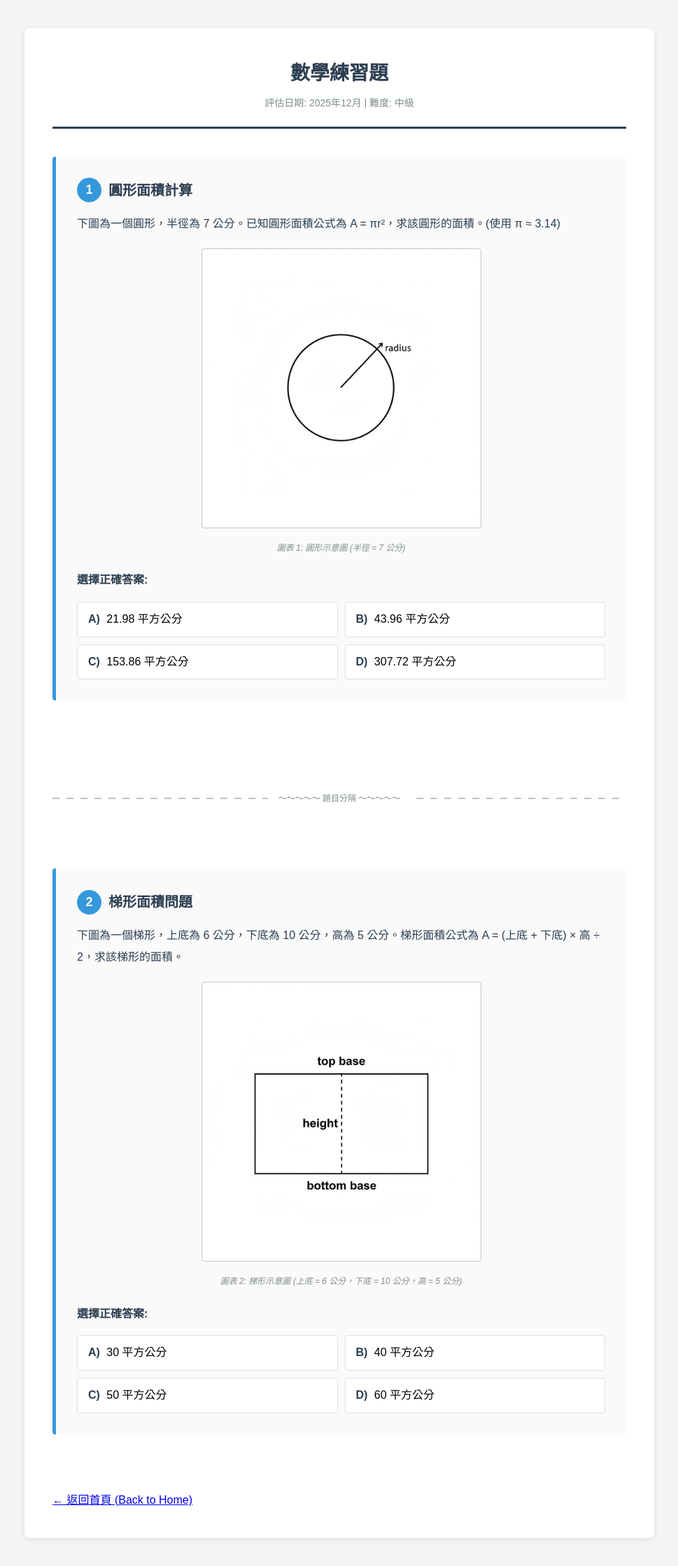
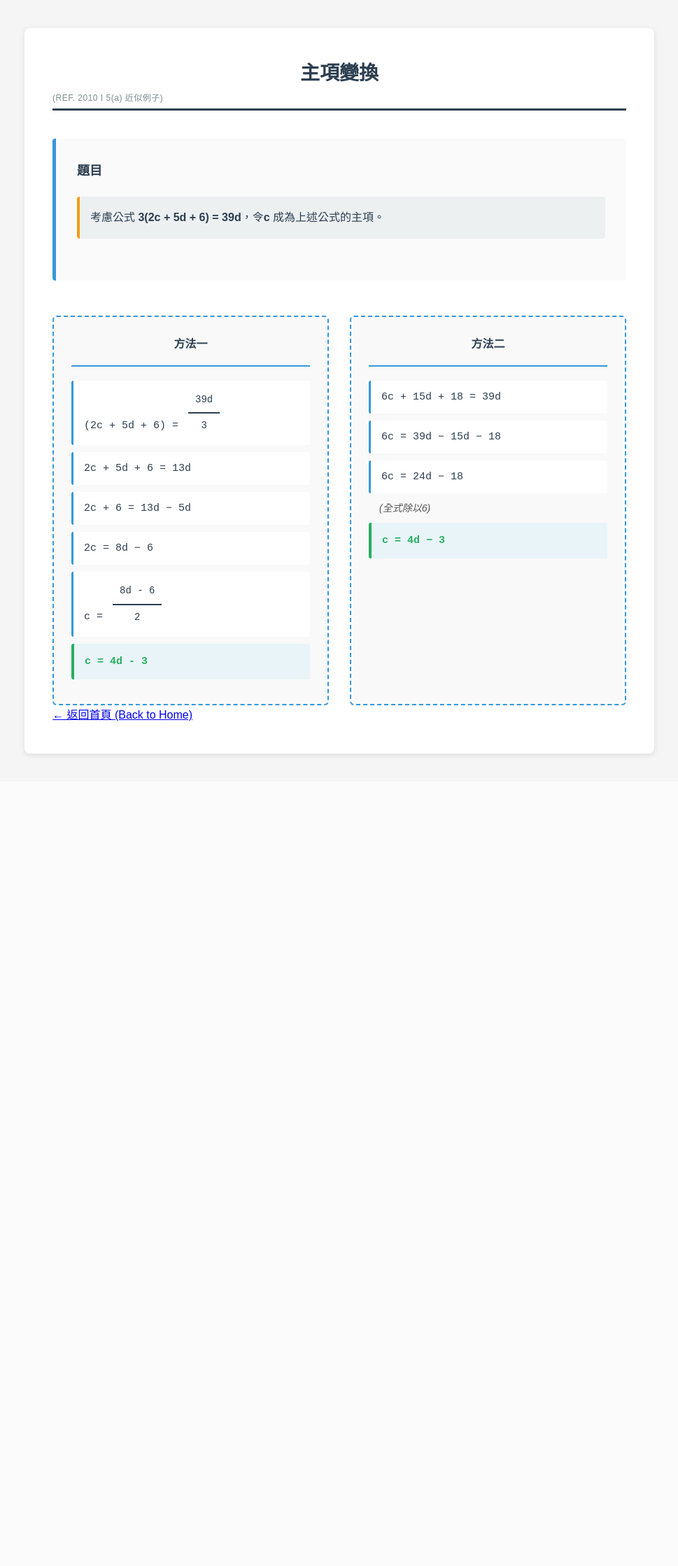
Before and after one commit to ConfitureCheung/math_vercel_connect, a Flask app: page /page_002 in a window 1280 px wide. Shown: the whole page at 70% size, without its empty margins (155-1124 px from the left). After the commit the page ends 1082 px from the top, so only its background shows below. Run offline with Flask 3, Linux system fonts and the light colour scheme.

Commit message:
Add files via upload

```diff
--- a/templates/002.html
+++ b/templates/002.html
@@ -1,11 +1,10 @@
-
 
 <!DOCTYPE html>
 <html lang="zh-Hant">
 <head>
     <meta charset="UTF-8">
     <meta name="viewport" content="width=device-width, initial-scale=1.0">
-    <title>數學題目</title>
+    <title>主項變換示例</title>
     <style>
         * {
             margin: 0;
@@ -21,6 +20,7 @@
         }
 
         .container {
+            position: relative;
             max-width: 900px;
             margin: 0 auto;
             background-color: white;
@@ -47,8 +47,18 @@
             font-size: 14px;
         }
 
+        .reference {
+            position: absolute;
+            top: 90px;
+            left: 40px;
+            font-size: 12px;
+            color: #7f8c8d;
+            font-weight: 500;
+            letter-spacing: 0.5px;
+        }
+
         .question {
-            margin-bottom: 80px;
+            margin-bottom: 50px;
             padding: 30px;
             background-color: #fafafa;
             border-left: 5px solid #3498db;
@@ -56,118 +66,132 @@
             page-break-inside: avoid;
         }
 
-        .question:last-child {
+        .question h2 {
+            font-size: 18px;
+            color: #2c3e50;
+            margin-bottom: 20px;
+            font-weight: 600;
+        }
+
+        .formula-display {
+            background-color: white;
+            padding: 20px;
+            border-radius: 4px;
+            text-align: center;
+            font-size: 20px;
+            color: #2c3e50;
+            border: 1px solid #e0e0e0;
+            margin-bottom: 20px;
+            font-family: 'Courier New', monospace;
+            letter-spacing: 0.5px;
+        }
+
+        .objective {
+            font-size: 16px;
+            color: #2c3e50;
+            line-height: 1.9;
+            margin-bottom: 30px;
+            padding: 15px;
+            background-color: #ecf0f1;
+            border-left: 4px solid #f39c12;
+            border-radius: 4px;
+        }
+
+        .solutions-container {
+            display: grid;
+            grid-template-columns: 1fr 1fr;
+            gap: 30px;
+            margin-top: 30px;
+        }
+
+        .solution {
+            border: 2px dashed #3498db;
+            padding: 25px;
+            border-radius: 6px;
+            background-color: #f9f9f9;
+            page-break-inside: avoid;
+        }
+
+        .solution h3 {
+            font-size: 16px;
+            color: #2c3e50;
+            font-weight: 600;
+            margin-bottom: 20px;
+            text-align: center;
+            padding-bottom: 15px;
+            border-bottom: 2px solid #3498db;
+        }
+
+        .solution-step {
+            background-color: white;
+            padding: 10px 15px;
+            margin: 10px 0;
+            border-left: 3px solid #3498db;
+            border-radius: 3px;
+            font-size: 15px;
+            color: #2c3e50;
+            line-height: 1.8;
+            font-family: 'Courier New', monospace;
+        }
+
+        .solution-step:last-of-type:not(.final-answer) {
             margin-bottom: 0;
         }
 
-        .question-number {
-            font-size: 20px;
-            font-weight: bold;
+        .fraction {
+            display: inline-block;
+            text-align: center;
+            margin: 0 5px;
             color: #2c3e50;
-            margin-bottom: 15px;
-            display: flex;
-            align-items: center;
         }
 
-        .question-number span {
-            display: inline-flex;
-            align-items: center;
-            justify-content: center;
-            width: 35px;
-            height: 35px;
-            background-color: #3498db;
-            color: white;
-            border-radius: 50%;
-            margin-right: 10px;
-            font-size: 18px;
+        .fraction-numerator {
+            padding: 5px 10px;
+            font-family: 'Courier New', monospace;
+            font-size: 14px;
+            color: #2c3e50;
+            border-bottom: 2px solid #2c3e50;
         }
 
-        .question-content {
-            font-size: 16px;
+        .fraction-denominator {
+            padding: 5px 10px;
+            font-family: 'Courier New', monospace;
+            font-size: 14px;
             color: #2c3e50;
-            line-height: 1.9;
-            margin-bottom: 15px;
         }
 
-        .question-image {
-            margin: 20px 0;
-            text-align: center;
+        .final-answer {
+            background-color: #e8f4f8;
+            padding: 12px 15px;
+            margin: 10px 0;
+            border-left: 4px solid #27ae60;
+            border-radius: 3px;
+            font-weight: 600;
+            font-size: 15px;
+            color: #27ae60;
+            font-family: 'Courier New', monospace;
         }
 
-        .question-image img {
-            max-width: 100%;
-            height: auto;
-            max-height: 400px;
-            border: 1px solid #bdc3c7;
-            border-radius: 4px;
-            padding: 5px;
-            background-color: white;
+        .step-text {
+            font-size: 14px;
+            color: #555;
+            margin: 8px 0 8px 15px;
+            font-style: italic;
+            line-height: 1.6;
         }
 
-        .question-image-caption {
-            font-size: 12px;
-            color: #7f8c8d;
-            margin-top: 8px;
-            font-style: italic;
+        @media (max-width: 768px) {
+            .solutions-container {
+                grid-template-columns: 1fr;
             }
 
-        .separator {
-            height: 120px;
-            margin: 40px 0;
-            display: flex;
-            align-items: center;
-            justify-content: center;
-            position: relative;
+            .header h1 {
+                font-size: 22px;
             }
 
-        .separator::before {
-            content: '';
-            position: absolute;
-            width: 100%;
-            height: 2px;
-            background: repeating-linear-gradient(
-                90deg,
-                #bdc3c7,
-                #bdc3c7 10px,
-                transparent 10px,
-                transparent 20px
-            );
+            .solution {
+                padding: 20px;
             }
-
-        .separator-text {
-            background-color: white;
-            padding: 0 15px;
-            color: #7f8c8d;
-            font-size: 12px;
-            position: relative;
-            z-index: 1;
-        }
-
-        .options {
-            margin-top: 15px;
-            display: grid;
-            grid-template-columns: 1fr 1fr;
-            gap: 10px;
-        }
-
-        .option {
-            padding: 10px 15px;
-            border: 1px solid #e0e0e0;
-            border-radius: 4px;
-            cursor: pointer;
-            transition: all 0.3s ease;
-            background-color: white;
-        }
-
-        .option:hover {
-            background-color: #ecf0f1;
-            border-color: #3498db;
-        }
-
-        .option-label {
-            font-weight: bold;
-            color: #2c3e50;
-            margin-right: 5px;
         }
 
         @media print {
@@ -186,109 +210,81 @@
                 page-break-inside: avoid;
             }
         }
-
-        @media (max-width: 600px) {
-            .container {
-                padding: 20px;
-            }
-
-            .question {
-                padding: 20px;
-                margin-bottom: 60px;
-            }
-
-            .options {
-                grid-template-columns: 1fr;
-            }
-
-            .header h1 {
-                font-size: 22px;
-            }
-        }
     </style>
 </head>
 <body>
     <div class="container">
         <div class="header">
-            <h1>數學練習題</h1>
-            <p>評估日期: 2025年12月 | 難度: 中級</p>
+            <h1>主項變換</h1>
         </div>
-
-        <!-- 第一題 -->
+        <div class="reference">(REF. 2010 I 5(a) 近似例子)</div>
         <div class="question">
-            <div class="question-number">
-                <span>1</span>
-                <div>圓形面積計算</div>
-            </div>
-
-            <div class="question-content">
-                下圖為一個圓形，半徑為 7 公分。已知圓形面積公式為 A = πr²，求該圓形的面積。(使用 π ≈ 3.14)
-            </div>
-
-            <div class="question-image">
-                <!-- <img src="../images/002_q1.png" alt="圓形圖表"> -->
-                <img src="/images/002_q1.png" alt="圓形圖表">
-                <div class="question-image-caption">圖表 1: 圓形示意圖 (半徑 = 7 公分)</div>
-            </div>
-
-            <div class="question-content">
-                <strong>選擇正確答案:</strong>
-            </div>
-
-            <div class="options">
-                <div class="option">
-                    <span class="option-label">A)</span> 21.98 平方公分
-                </div>
-                <div class="option">
-                    <span class="option-label">B)</span> 43.96 平方公分
-                </div>
-                <div class="option">
-                    <span class="option-label">C)</span> 153.86 平方公分
-                </div>
-                <div class="option">
-                    <span class="option-label">D)</span> 307.72 平方公分
-                </div>
+            <h2>題目</h2>
+            <div class="objective">
+                考慮公式 <strong>3(2c + 5d + 6) = 39d</strong>，令<strong>c</strong> 成為上述公式的主項。
             </div>
         </div>
 
-        <!-- 分隔線 (5條線以上的空白) -->
-        <div class="separator">
-            <div class="separator-text">～～～～～ 題目分隔 ～～～～～</div>
+        <div class="solutions-container">
+            <!-- 方法一 -->
+            <div class="solution">
+                <h3>方法一</h3>
+
+                <div class="solution-step">
+                    (2c + 5d + 6) =
+                    <div class="fraction">
+                        <div class="fraction-numerator">39d</div>
+                        <div class="fraction-denominator">3</div>
+                    </div>
                 </div>
 
-        <!-- 第二題 -->
-        <div class="question">
-            <div class="question-number">
-                <span>2</span>
-                <div>梯形面積問題</div>
+                <div class="solution-step">
+                    2c + 5d + 6 = 13d
                 </div>
 
-            <div class="question-content">
-                下圖為一個梯形，上底為 6 公分，下底為 10 公分，高為 5 公分。梯形面積公式為 A = (上底 + 下底) × 高 ÷ 2，求該梯形的面積。
+                <div class="solution-step">
+                    2c + 6 = 13d − 5d
                 </div>
 
-            <div class="question-image">
-                <!-- <img src="../images/002_q2.png" alt="梯形圖表"> -->
-                <img src="/images/002_q2.png" alt="梯形圖表">
-                <div class="question-image-caption">圖表 2: 梯形示意圖 (上底 = 6 公分，下底 = 10 公分，高 = 5 公分)</div>
+                <div class="solution-step">
+                    2c = 8d − 6
                 </div>
 
-            <div class="question-content">
-                <strong>選擇正確答案:</strong>
+                <div class="solution-step">
+                    c =
+                    <div class="fraction">
+                        <div class="fraction-numerator">8d - 6</div>
+                        <div class="fraction-denominator">2</div>
+                    </div>
                 </div>
 
-            <div class="options">
-                <div class="option">
-                    <span class="option-label">A)</span> 30 平方公分
+                <div class="final-answer">
+                    c = 4d - 3
                 </div>
-                <div class="option">
-                    <span class="option-label">B)</span> 40 平方公分
             </div>
-                <div class="option">
-                    <span class="option-label">C)</span> 50 平方公分
+
+            <!-- 方法二 -->
+            <div class="solution">
+                <h3>方法二</h3>
+
+                <div class="solution-step">
+                    6c + 15d + 18 = 39d
                 </div>
-                <div class="option">
-                    <span class="option-label">D)</span> 60 平方公分
+
+                <div class="solution-step">
+                    6c = 39d − 15d − 18
+                </div>
+
+                <div class="solution-step">
+                    6c = 24d − 18
+                </div>
+
+                <div class="step-text">
+                    (全式除以6)
+                </div>
+
+                <div class="final-answer">
+                    c = 4d − 3
                 </div>
             </div>
         </div>
```
Also changed, not shown: templates/001.html (+164 -170 lines). Lines whose indentation alone changed are shown as unchanged.
